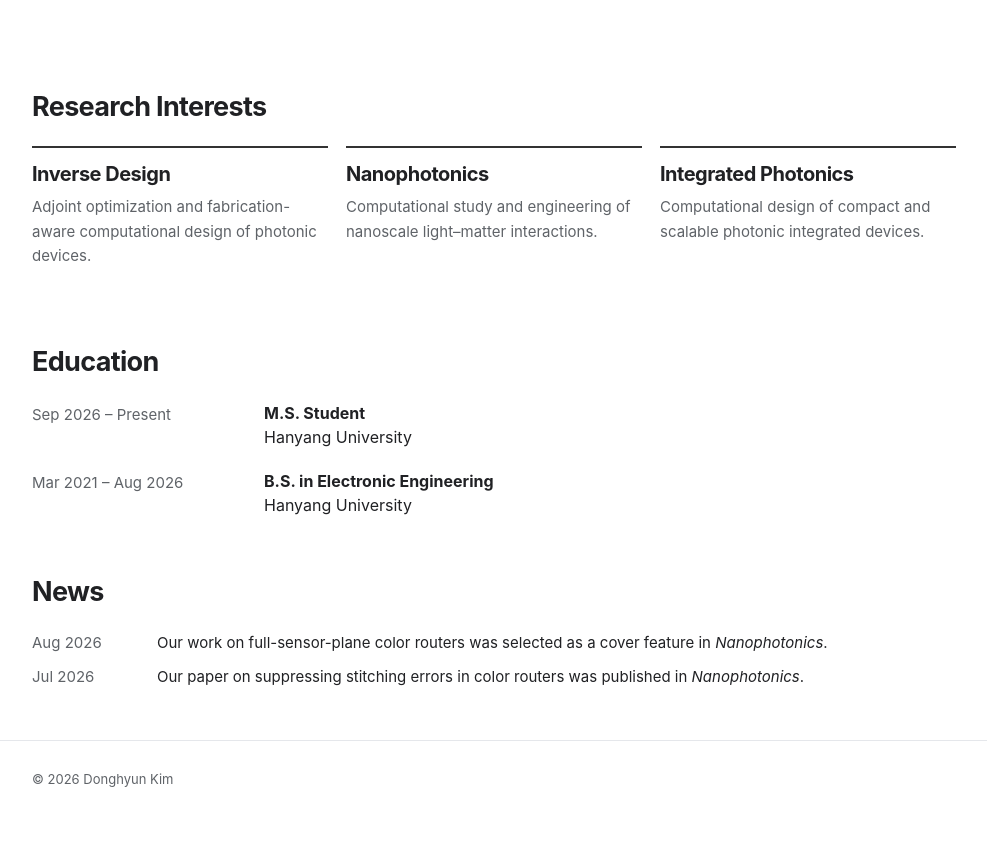
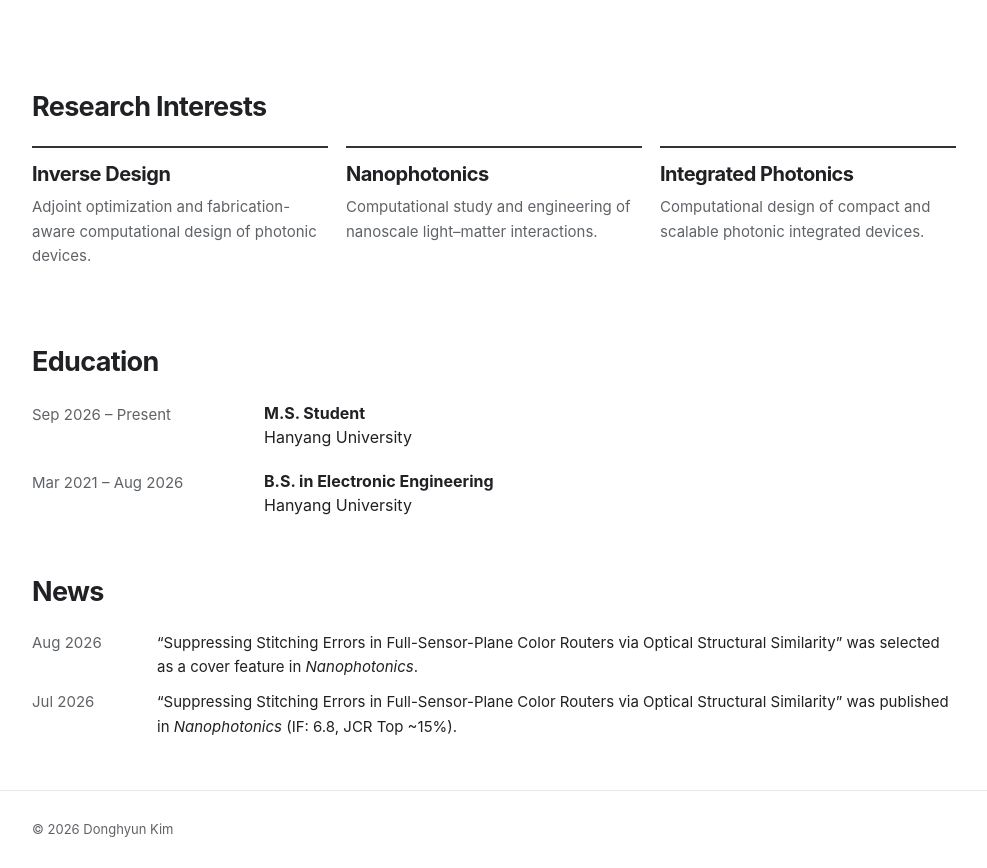
Before and after one commit to dhkim-dhkim-dhkim/dhkim-dhkim-dhkim.github.io, a Jekyll site: the page built from index.md, in a window 1280 px wide, cut to the strip 365-1233 px from the top of the page. Shown: the whole strip, without its empty margins (146-1133 px from the left). Built offline with Jekyll 4.4.1, drawn with Linux system fonts in a browser that asks for light colours; before the commit the page ends 1183 px from its top, so only the background shows below that.

Commit message:
Update index.md

```diff
--- a/index.md
+++ b/index.md
@@ -140,8 +140,9 @@ title:
     </span>
 
     <span>
-      Our work on full-sensor-plane color routers was
-      selected as a cover feature in <em>Nanophotonics</em>.
+      “Suppressing Stitching Errors in Full-Sensor-Plane Color Routers via
+      Optical Structural Similarity” was selected as a cover feature in
+      <em>Nanophotonics</em>.
     </span>
 
   </div>
@@ -154,8 +155,9 @@ title:
     </span>
 
     <span>
-      Our paper on suppressing stitching errors in color routers
-      was published in <em>Nanophotonics</em>.
+      “Suppressing Stitching Errors in Full-Sensor-Plane Color Routers via
+      Optical Structural Similarity” was published in
+      <em>Nanophotonics</em> (IF: 6.8, JCR Top ~15%).
     </span>
 
   </div>
```
